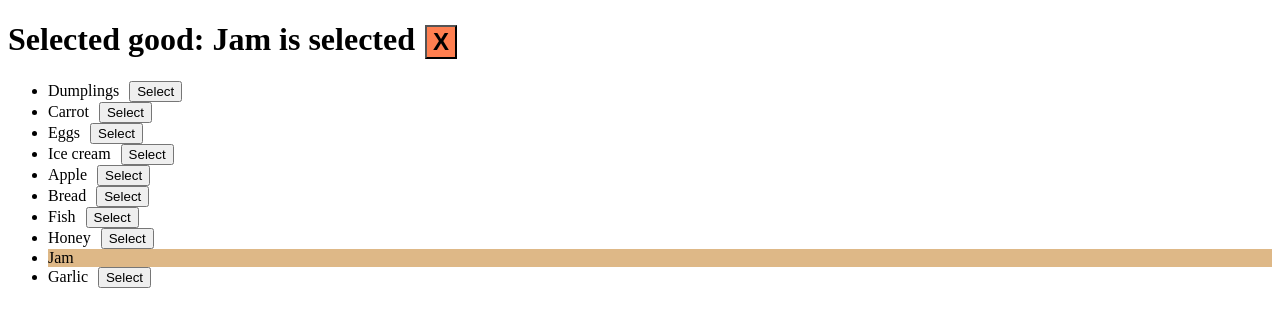
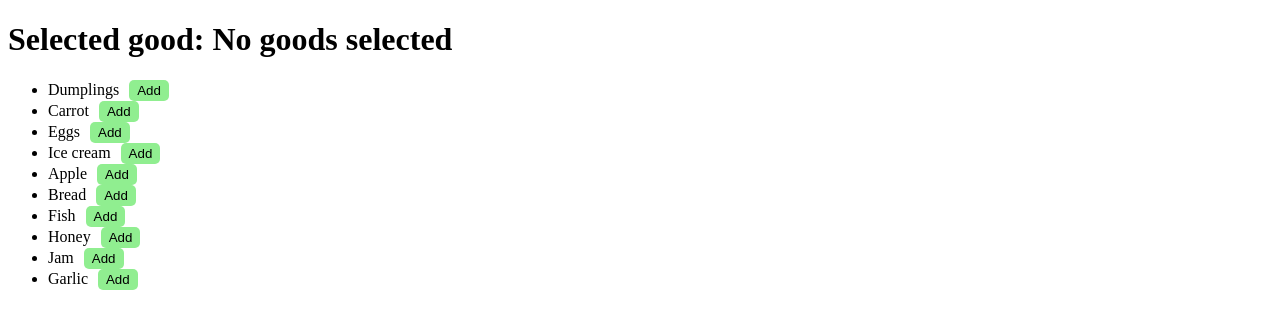
Before and after one commit to mate-academy/react_goods-selector, a React (Create React App) app: page / in a window 1280 px wide. Shown: the top 328 px of the page. Built offline with nearby package versions, Linux system fonts and the light colour scheme.

Commit message:
optional task solution

```diff
--- a/src/App.scss
+++ b/src/App.scss
@@ -4,6 +4,26 @@
 
 .item-button {
   margin-left: 10px;
+
+  &--add {
+    border-radius: 5px;
+    border-color: transparent;
+    background-color: lightgreen;
+
+    &:hover {
+      background-color: #90be90;
+    }
+  }
+
+  &--remove {
+    border-radius: 5px;
+    border-color: transparent;
+    background-color: lightcoral;
+
+    &:hover {
+      background-color: #be8067;
+    }
+  }
 }
 
 .clear-button {
--- a/src/App.tsx
+++ b/src/App.tsx
@@ -15,45 +15,40 @@ const goodsFromServer: string[] = [
   'Garlic',
 ];
 
-class App extends React.Component {
+class App extends React.Component< {}, { [key: string]: string[] } > {
   state = {
-    selectedGood: 'Jam',
+    selectedGoods: [],
   };
 
-  clickHandler = (message: string) => {
-    this.setState({ selectedGood: message });
+  addGoods = (good: string) => {
+    this.setState(prevState => ({
+      selectedGoods: [...prevState.selectedGoods, good],
+    }));
+  };
+
+  removeGoods = (good: string) => {
+    this.setState(prevState => ({
+      selectedGoods: prevState.selectedGoods.filter(item => item !== good),
+    }));
   };
 
   render() {
-    const { selectedGood } = this.state;
+    const { selectedGoods } = this.state;
 
     return (
       <div className="App">
         <h1>
-          {`Selected good: ${selectedGood ? `${selectedGood} is selected` : 'No goods selected'}`}
-
-          {selectedGood && (
-            <button
-              type="button"
-              className={classNames(
-                'clear-button',
-              )}
-              onClick={() => {
-                this.clickHandler('');
-              }}
-            >
-              X
-            </button>
-          )}
+          {`Selected good: ${selectedGoods.length > 0
+            ? `${selectedGoods.length === 1
+              ? `${selectedGoods} is selected`
+              : `${selectedGoods} are selected`}`
+            : 'No goods selected'}`}
         </h1>
 
         <ul>
           {goodsFromServer.map(good => (
             <li
               key={good}
-              className={classNames(
-                { selected: good === selectedGood },
-              )}
             >
               {good}
 
@@ -61,13 +56,28 @@ class App extends React.Component {
                 type="button"
                 className={classNames(
                   'item-button',
-                  { hidden: good === selectedGood },
+                  'item-button--add',
+                  { hidden: good === selectedGoods.find(el => el === good) },
                 )}
                 onClick={() => {
-                  this.clickHandler(good);
+                  this.addGoods(good);
                 }}
               >
-                Select
+                Add
+              </button>
+
+              <button
+                type="button"
+                className={classNames(
+                  'item-button',
+                  'item-button--remove',
+                  { hidden: good !== selectedGoods.find(el => el === good) },
+                )}
+                onClick={() => {
+                  this.removeGoods(good);
+                }}
+              >
+                Remove
               </button>
             </li>
           ))}
```
